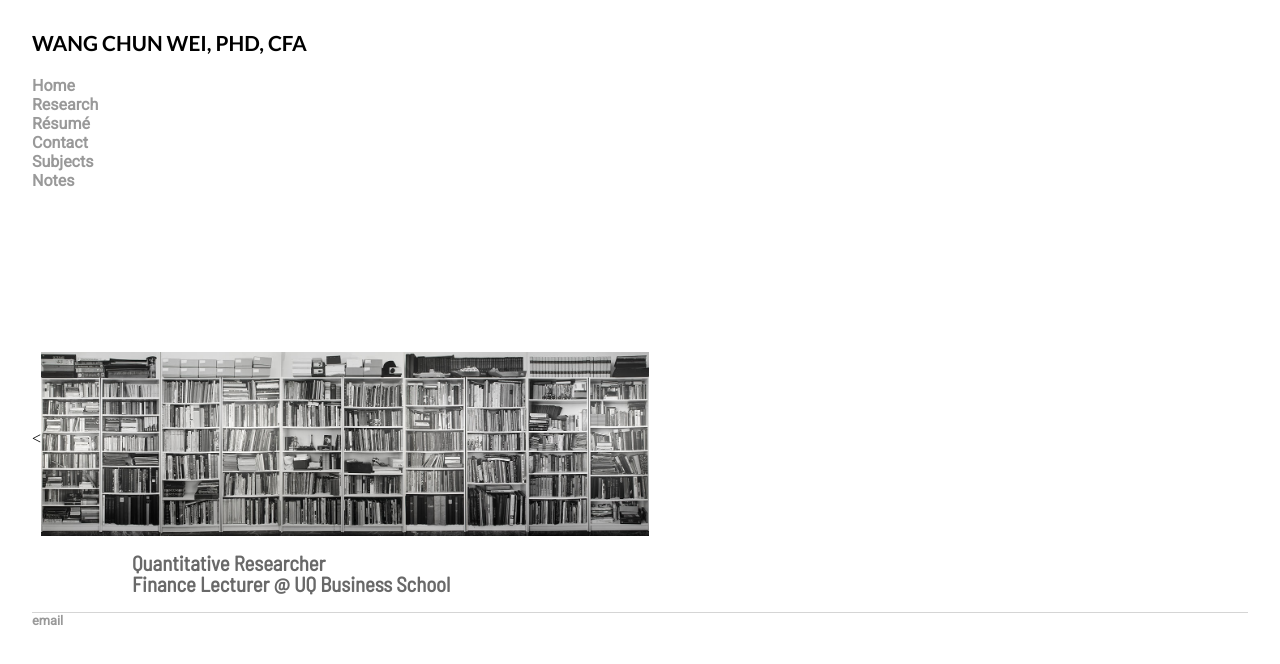
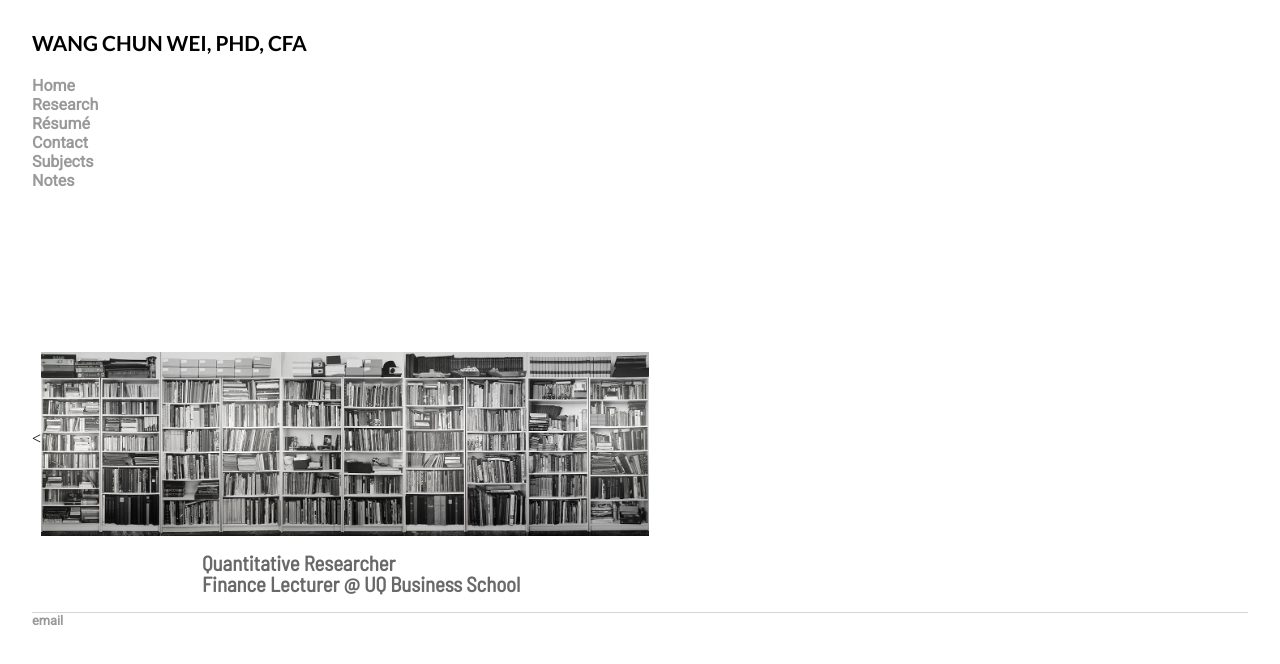
Before and after one commit to weiwangchun/weiwangchun.github.io, a Jekyll site: the page built from index.html, in a window 1280 px wide. Shown: the top 664 px of the page. Built offline with Jekyll 4.4.1, drawn with Linux system fonts in a browser that asks for light colours; some web fonts are replaced.

Commit message:
Update main.css

```diff
--- a/css/main.css
+++ b/css/main.css
@@ -33,7 +33,7 @@
 h1 {
     font-size: 1.3em;
     font-family:'Lato', sans-serif;
-    margin: 3px 100px 20px;
+    margin: 3px 150px 20px;
 }
 
 h1:hover {
@@ -56,7 +56,7 @@
     font-family: 'Barlow Semi Condensed', serif;
     line-height: 1em;
     color: #696969;
-    margin: 0px 100px 10px;
+    margin: 0px 170px 10px;
 }
 
 footer {
```
